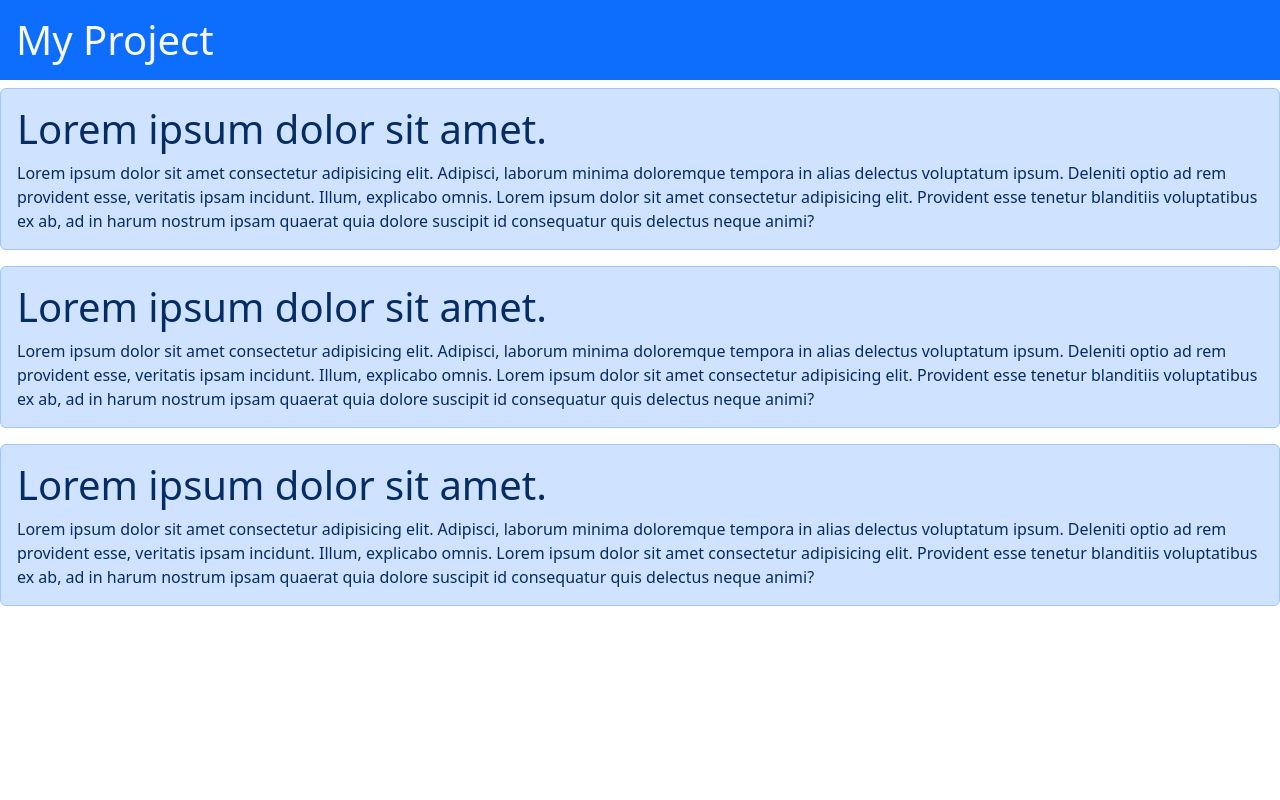
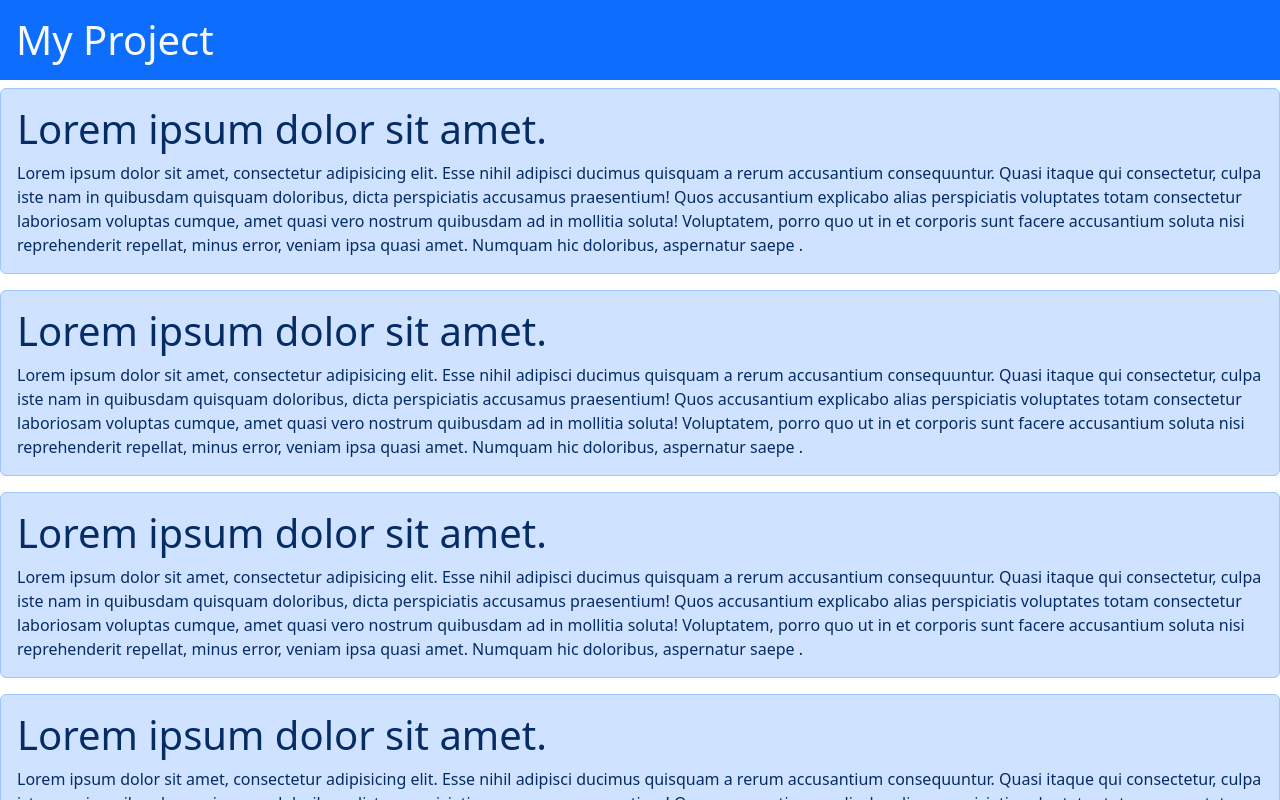
Before and after one commit to shubham-shelar1211/second-react-app, a React (Create React App) app: page / in a window 1280 px wide. Shown: the top 800 px of the page. Built offline with nearby package versions, Linux system fonts and the light colour scheme.

Commit message:
reusable

```diff
--- a/src/App.js
+++ b/src/App.js
@@ -2,38 +2,30 @@ function App() {
   return (
     <>
       <h1 className="bg-primary text-light p-3">My Project</h1>
+      <DataBlock />
+      <DataBlock />
+      <DataBlock />
+      <DataBlock />
+      <DataBlock />
 
+    </>
+  );
+}
+
+function DataBlock() {
+  return (
+    <>
       <div className="alert alert-primary">
         <h1>Lorem ipsum dolor sit amet.</h1>
-        Lorem ipsum dolor sit amet consectetur adipisicing elit. Adipisci,
-        laborum minima doloremque tempora in alias delectus voluptatum ipsum.
-        Deleniti optio ad rem provident esse, veritatis ipsam incidunt. Illum,
-        explicabo omnis. Lorem ipsum dolor sit amet consectetur adipisicing
-        elit. Provident esse tenetur blanditiis voluptatibus ex ab, ad in harum
-        nostrum ipsam quaerat quia dolore suscipit id consequatur quis delectus
-        neque animi?
-      </div>
-
-      <div className="alert alert-primary">
-        <h1>Lorem ipsum dolor sit amet.</h1>
-        Lorem ipsum dolor sit amet consectetur adipisicing elit. Adipisci,
-        laborum minima doloremque tempora in alias delectus voluptatum ipsum.
-        Deleniti optio ad rem provident esse, veritatis ipsam incidunt. Illum,
-        explicabo omnis. Lorem ipsum dolor sit amet consectetur adipisicing
-        elit. Provident esse tenetur blanditiis voluptatibus ex ab, ad in harum
-        nostrum ipsam quaerat quia dolore suscipit id consequatur quis delectus
-        neque animi?
-      </div>
-
-      <div className="alert alert-primary">
-        <h1>Lorem ipsum dolor sit amet.</h1>
-        Lorem ipsum dolor sit amet consectetur adipisicing elit. Adipisci,
-        laborum minima doloremque tempora in alias delectus voluptatum ipsum.
-        Deleniti optio ad rem provident esse, veritatis ipsam incidunt. Illum,
-        explicabo omnis. Lorem ipsum dolor sit amet consectetur adipisicing
-        elit. Provident esse tenetur blanditiis voluptatibus ex ab, ad in harum
-        nostrum ipsam quaerat quia dolore suscipit id consequatur quis delectus
-        neque animi?
+        Lorem ipsum dolor sit amet, consectetur adipisicing elit. Esse nihil
+        adipisci ducimus quisquam a rerum accusantium consequuntur. Quasi itaque
+        qui consectetur, culpa iste nam in quibusdam quisquam doloribus, dicta
+        perspiciatis accusamus praesentium! Quos accusantium explicabo alias
+        perspiciatis voluptates totam consectetur laboriosam voluptas cumque,
+        amet quasi vero nostrum quibusdam ad in mollitia soluta! Voluptatem,
+        porro quo ut in et corporis sunt facere accusantium soluta nisi
+        reprehenderit repellat, minus error, veniam ipsa quasi amet. Numquam hic
+        doloribus, aspernatur saepe .
       </div>
     </>
   );
```
